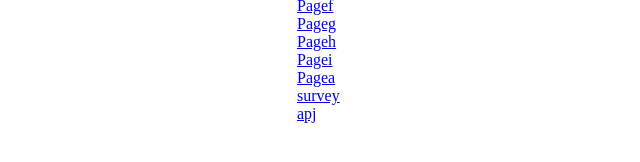
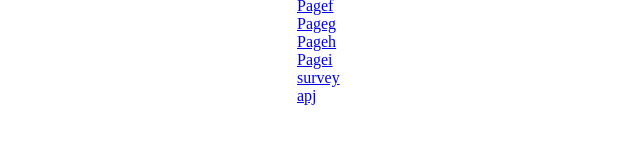
Before and after one commit to Akashraja15/angular_node, a plain HTML site: page index.html in a window 1280 px wide. Shown: the part 162-324 px from the top of the page, 318-958 px from the left. Drawn offline with Linux system fonts and the light colour scheme.

Commit message:
included index

```diff
--- a/index.html
+++ b/index.html
@@ -50,9 +50,6 @@
                             <a href="./src/pagei.html">Pagei</a>
                         </div>
                         <div>
-                            <a href="./src/pagea.html">Pagea</a>
-                        </div>
-                        <div>
                             <a href="./src/survey.html">survey</a>
                         </div>
                         <div>
```
